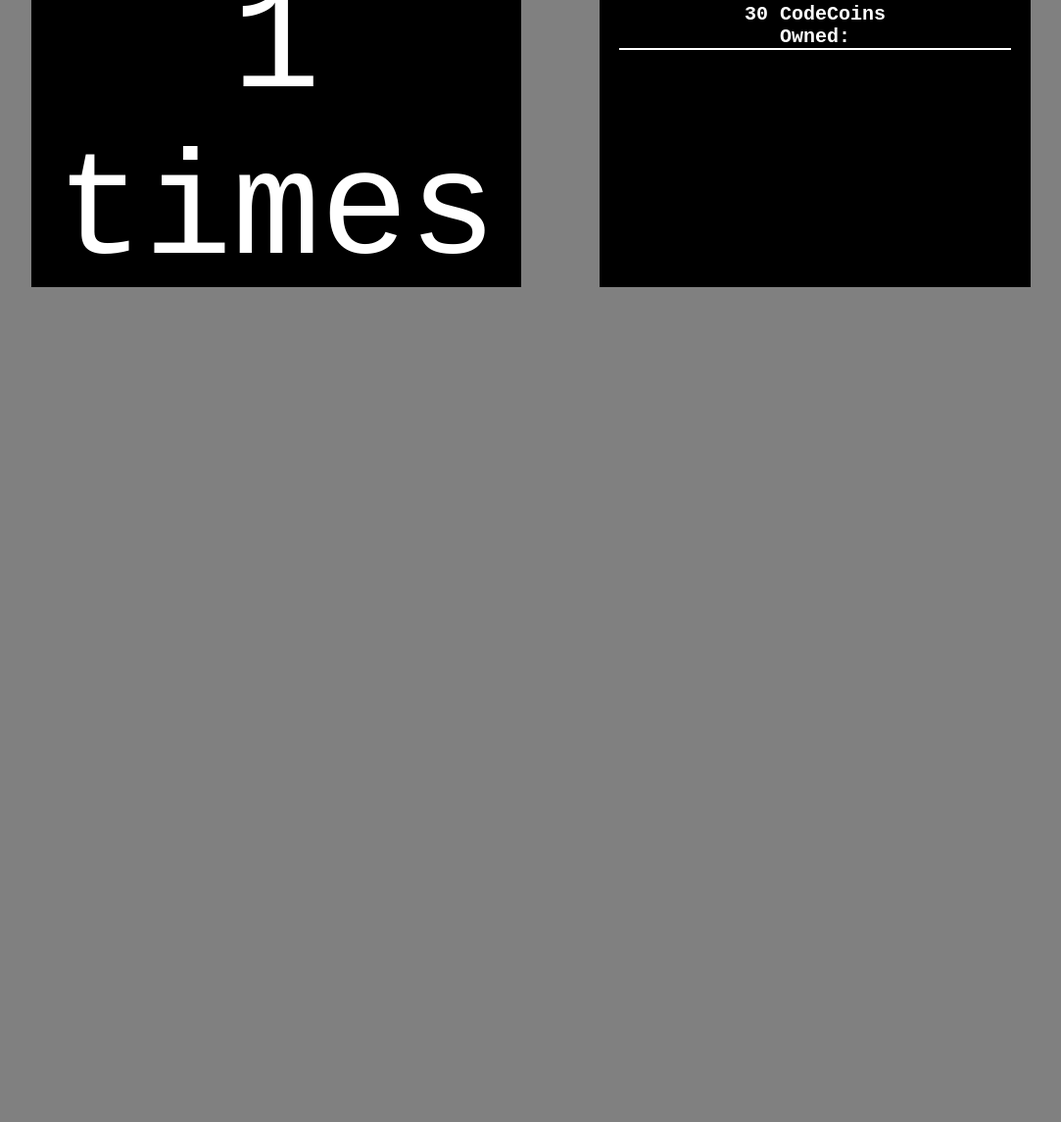
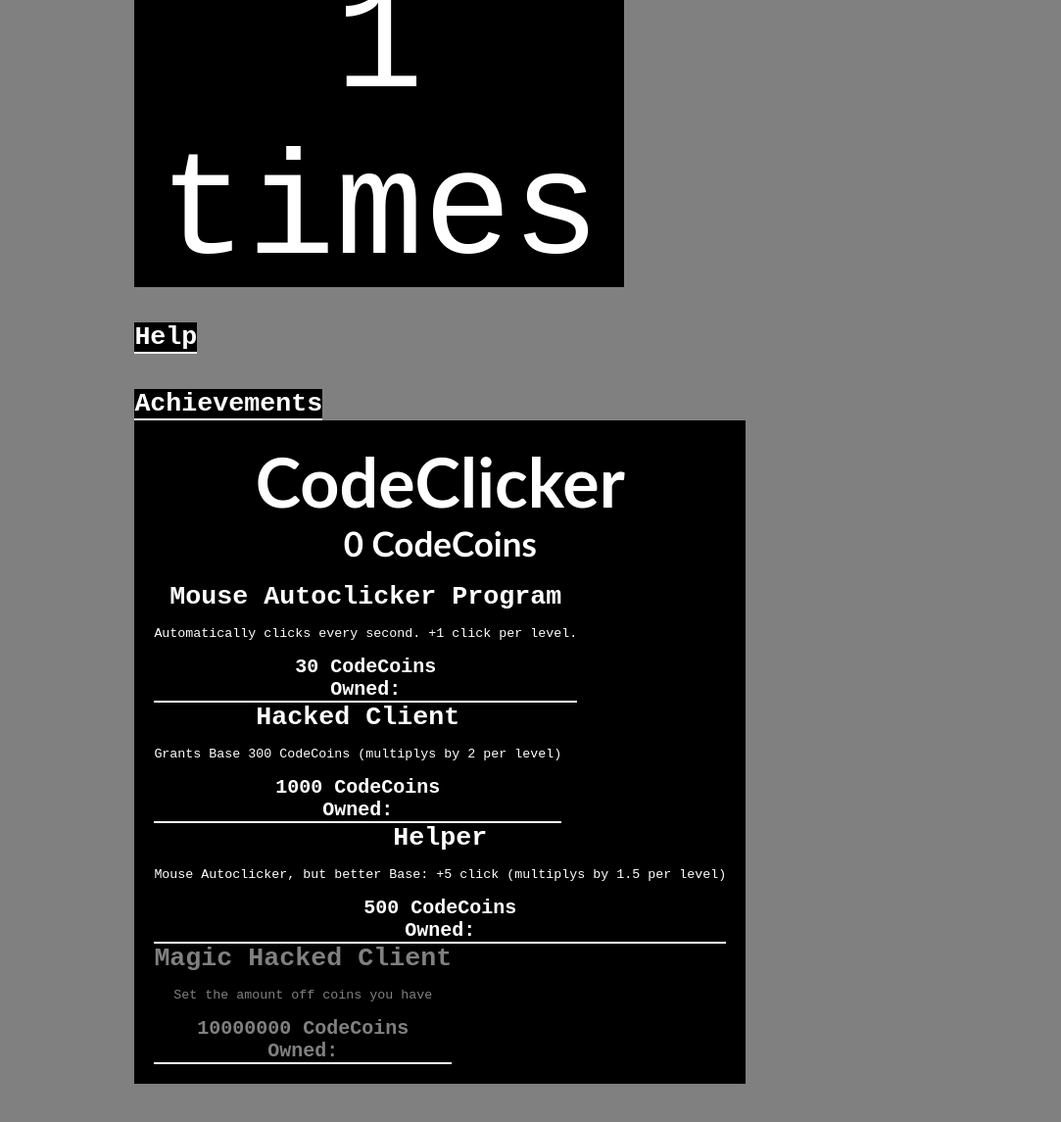
Before and after one commit to EF0601/CodeClicker, a plain HTML site: page index.html in a window 1280 px wide. Shown: the part 257-1402 px from the top of the page at 98% size, without its empty margins (98-1181 px from the left). Before the commit the page ends 800 px from the top, so only its background shows below. Drawn offline with Linux system fonts and the light colour scheme.

Commit message:
Update index.html

```diff
--- a/index.html
+++ b/index.html
@@ -8,16 +8,40 @@
     <link rel="stylesheet" href="style.css">
 </head>
 <body>
+    <div class="container">
         <div class="clickZone">
-        <button class="click" onclick="click()">/code <div class="power">1</div> times</button>
+            <button class="click" onclick="codeclick()">/code <div class="power">1</div> times</button>
+            <br><br><br>
+            <button onclick="help()" class="helpBTN"><h1>Help</h1></button><br><br><br>
+            <button onclick="achieve()" class="helpBTN"><h1>Achievements</h1></button>
         </div>
         <div class="upgrades">
             <h1 style="font-size: 70px;">CodeClicker</h1>
-        <h1 style="font-size: 35px;"class="codepowercoins">CodeCoins</h1>
+            <h1 style="font-size: 35px;"class="CodeCoins">0 CodeCoins</h1>
             <br>
             <div class="upgrade">
-            <button class="upgradeBTN" onclick="buy('Autoclicker', 30)"><h1>Mouse Autoclicker Program</h1> <br> <h2>30 CodeCoins</h2> <h2>Owned: <span class="autoclickerowned"></span></h2></button>
+                <button class="upgradeBTN" onclick="buy('Autoclicker')"><h1>Mouse Autoclicker Program</h1><br> <p>Automatically clicks every second. +1 click per level.</p> <br> <h2><span class="Autoclickerprice">30</span> CodeCoins</h2> <h2>Owned: <span class="autoclickerowned"></span></h2></button>
+
+                <br>
+
+                <button class="upgradeBTN" onclick="buy('Hack')"><h1>Hacked Client</h1> <br><p>Grants Base 300 CodeCoins (multiplys by 2 per level)</p><br>
+                <h2><span class="Hackclientprice">1000</span> CodeCoins</h2> <h2>Owned: <span class="Hackclientowned"></span></h2></button>
+
+                <br>
+
+                <button class="upgradeBTN" onclick="buy('Helper')"><h1>Helper</h1> <br><p>Mouse Autoclicker, but better Base: +5 click (multiplys by 1.5 per level)</p><br>
+                <h2><span class="Hackclientprice">500</span> CodeCoins</h2> <h2>Owned: <span class="Hackclientowned"></span></h2></button>
+
+                <br>
+
+                <button class="upgradeBTN" onclick="buy('MagicHack')" disabled style="color: gray;"><h1>Magic Hacked Client</h1> <br><p>Set the amount off coins you have</p><br>
+                <h2><span class="Hackclientprice">10000000</span> CodeCoins</h2> <h2>Owned: <span class="Hackclientowned"></span></h2></button>
             </div>
         </div>
+    </div>
+
 </body>
+<script src="script.js"></script>
+<br>
+
 </html>
```
Lines whose indentation alone changed are shown as unchanged.
